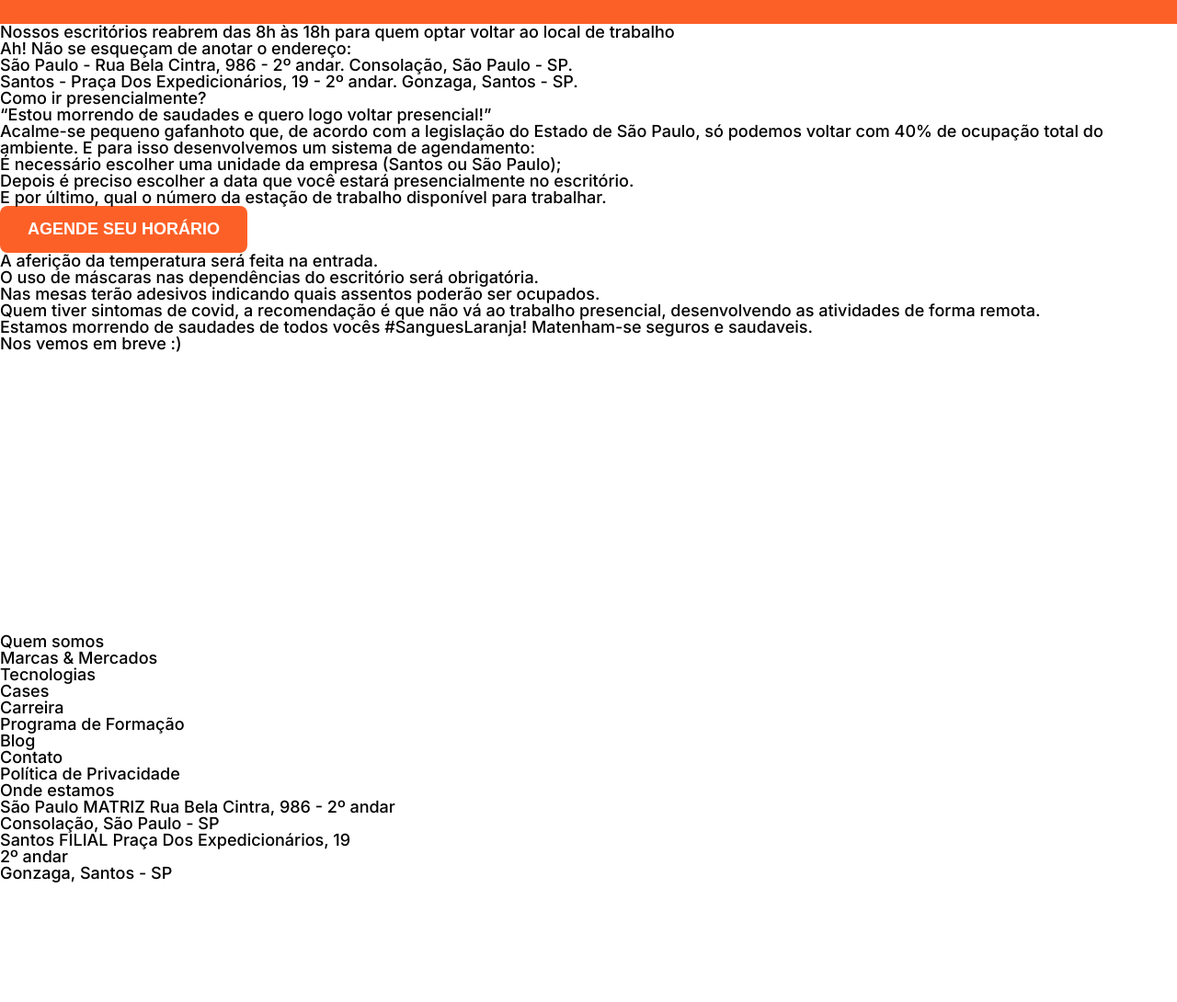
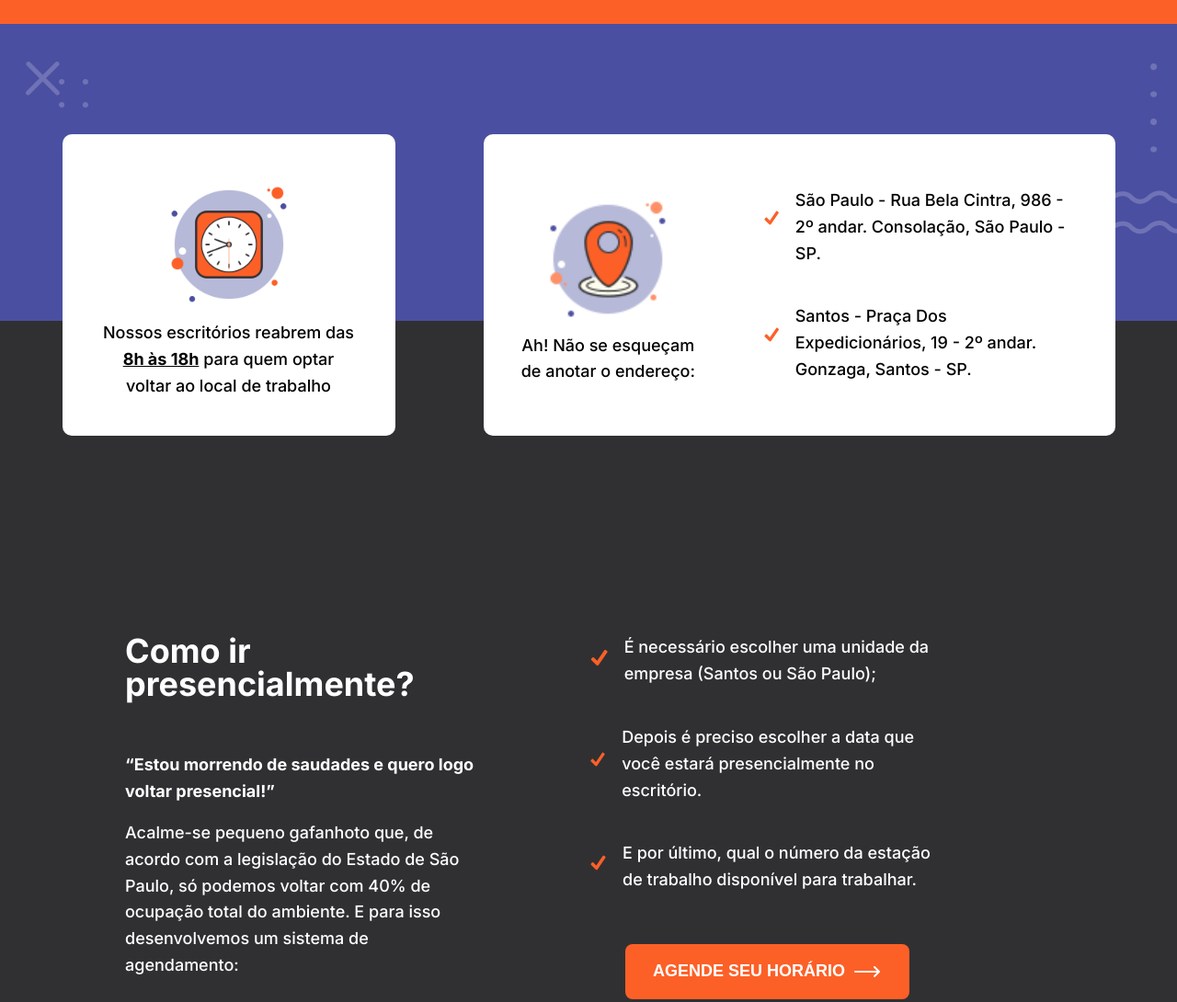
Before and after one commit to gabrielasertori/FCamara-landing-page, a plain HTML site: page src/index.html in a window 1280 px wide. Shown: the part 1960-3050 px from the top of the page at 92% size. Before the commit the page ends 2920 px from the top, so only its background shows below. Drawn offline with Linux system fonts and the light colour scheme.

Commit message:
time-location and schedule done

```diff
--- a/src/index.html
+++ b/src/index.html
@@ -53,18 +53,22 @@
 	<section class="time-location">
 		<div class="card-time">
 			<div class="fig-time"></div>
-			<p class="text-time">Nossos escritórios reabrem das 8h às 18h para quem optar voltar ao local de trabalho</p>
+			<p class="text-time">Nossos escritórios reabrem das <span style="font-weight: 700"><u>8h às 18h</u></span> para quem optar voltar ao local de trabalho</p>
 		</div>
 		<div class="card-location">
-			<div class="car-location-wrapper">
+			<div class="card-location-wrapper">
 				<div class="fig-location"></div>
 				<p class="text-location">Ah! Não se esqueçam de anotar o endereço:</p>
 			</div>
-			<div class="car-location-wrapper">
+			<div class="card-location-wrapper">
+				<div class="card-location-content">
 					<div class="icon-location"></div>
-				<p class="text-location">São Paulo - Rua Bela Cintra, 986 - 2º andar. Consolação, São Paulo - SP.</p>
+					<span class="text-location">São Paulo - Rua Bela Cintra, 986 - 2º andar. Consolação, São Paulo - SP.</span>
+				</div>
+				<div class="card-location-content">
 					<div class="icon-location"></div>
-				<p class="text-location">Santos - Praça Dos Expedicionários, 19 - 2º andar. Gonzaga, Santos - SP.</p>
+					<span class="text-location">Santos - Praça Dos Expedicionários, 19 - 2º andar. Gonzaga, Santos - SP.</span>
+				</div>
 			</div>
 		</div>
 	</section>
@@ -76,14 +80,21 @@
 		</div>
 		<div class="schedule-info">
 			<ul class="schedule-info-list">
+				<div class="schedule-info-content">
 					<div class="icon-location"></div>
 					<li class="schedule-info-list-item">É necessário escolher uma unidade da empresa (Santos ou São Paulo);</li>
+				</div>
+				<div class="schedule-info-content">
 					<div class="icon-location"></div>
 					<li class="schedule-info-list-item">Depois é preciso escolher a data que você estará presencialmente no escritório.</li>
+				</div>
+				<div class="schedule-info-content">
 					<div class="icon-location"></div>
 					<li class="schedule-info-list-item">E por último, qual o número da estação de trabalho disponível para trabalhar.</li>
+				</div>
+				<button href="" class="form"><span>Agende seu horário</span><div class="button-arrow"></div></button>
 			</ul>
-			<button class="form">Agende seu horário</button>
+
 		</div>
 		<div class="fig-schedule"></div>
 	</section>
--- a/src/style/body.css
+++ b/src/style/body.css
@@ -1,3 +1,4 @@
+/*------Section 01------*/
 .info-text {
 	background-color: #F0F0F7;
 	padding: 136px;
@@ -10,6 +11,7 @@
 	width: 70%;
 }
 
+/*------Section 02------*/
 .stay-home {
 	background-color: #FC6027;
 	color: #fff;
@@ -42,3 +44,150 @@
 	line-height: 160%;
 	width: 80%;
 }
+
+/*------Section 03------*/
+.time-location {
+	background-image: url("../../img/bg-time-location.png");
+	background-size: cover;
+	background-repeat: no-repeat;
+	display: flex;
+	justify-content: center;
+	padding: 120px 0;
+}
+
+.card-time {
+	background-color: #fff;
+	border-radius: 10px;
+	display: flex;
+	flex-direction: column;
+	align-items: center;
+	justify-content: space-between;
+	margin-right: 96px;
+	padding: 40px;
+	text-align: center;
+	width: 362px;
+	height: 328px;
+}
+
+.fig-time {
+	background-image: url("../../icons/Clock-50-100-200px/icons8-clock-200.png");
+	background-repeat: no-repeat;
+	background-size: contain;
+	width: 160px;
+	height: 160px;
+}
+
+.text-time {
+	line-height: 160%;
+}
+
+.card-location {
+	background-color: #fff;
+	border-radius: 10px;
+	display: flex;
+	justify-content: center;
+	align-items: center;
+	padding: 40px;
+	text-align: center;
+	width: 687px;
+	height: 328px;
+}
+
+.fig-location {
+	background-image: url("../../icons/Place-Marker-50-100px/icons8-place-marker-100.png");
+	background-repeat: no-repeat;
+	background-size: contain;
+	width: 160px;
+	height: 160px;
+}
+
+.card-location-wrapper {
+	display: flex;
+	flex-direction: column;
+	align-items: center;
+	margin-right: 72px;
+}
+
+.card-location-wrapper:last-child {
+	text-align: left;
+	margin-right: 0;
+}
+
+.card-location-content {
+	display: flex;
+	align-items: center;
+}
+
+.icon-location {
+	background-image: url("../../icons/icons8-checkmark.svg");
+	background-size: contain;
+	background-repeat: no-repeat;
+	margin-right: 16px;
+	width: 40px;
+	height: 40px;
+}
+
+.card-location-content:first-child {
+	margin-bottom: 40px;
+}
+
+.text-location {
+	line-height: 160%;
+}
+
+/*------Section 04------*/
+.schedule {
+	background-color: #303033;
+	display: flex;
+	justify-content: center;
+	padding: 96px 0 120px 0;
+}
+
+.schedule-info {
+	width: 30vw;
+}
+
+.schedule-title {
+	color: #fff;
+	font-size: 36px;
+	font-weight: 700;
+	margin-bottom: 56px;
+}
+
+.schedule-text {
+	color: #fff;
+	line-height: 160%;
+}
+
+.schedule-text:nth-child(2) {
+	font-weight: 700;
+	margin-bottom: 16px;
+}
+
+.schedule-info {
+	color: #fff;
+	margin-right: 120px;
+}
+
+.schedule-info:last-child {
+	margin-right: 0;
+}
+.schedule-info-content {
+	display: flex;
+	align-items: center;
+}
+
+.schedule-info-list-item {
+	line-height: 160%;
+	margin-bottom: 40px;
+}
+
+.schedule-info-content > .icon-location {
+	transform: translateY(-15px);
+}
+
+ul > .form {
+	transform: translate(40px, 15px);
+}
+
+/*------Section 05------*/
--- a/src/style/header.css
+++ b/src/style/header.css
@@ -36,12 +36,19 @@ h1 {
 	border-radius: 8px;
 	border: none;
 	color: #fff;
+	cursor: pointer;
 	display: flex;
 	align-items: center;
 	font-size: 18px;
 	font-weight: 700;
 	padding: 15px 30px;
 	text-transform: uppercase;
+	transition: all 0.3s ease-in-out;
+}
+
+.form:hover {
+	background-color: #E03C00;
+	transition: all 0.3s ease-in-out;
 }
 
 .button-arrow {
--- a/src/style/menu.css
+++ b/src/style/menu.css
@@ -34,11 +34,12 @@ body {
 	font-weight: 700;
 	text-transform: lowercase;
 	margin-right: 5rem;
+	transition: all 0.2s ease-in-out;
 }
 
 .header-nav-list-item:hover {
 	color: #FC6027;
-	transition: all 0.2s;
+	transition: all 0.2s ease-in-out;
 }
 
 .header-nav-list-item:last-child {
```
Also changed, not shown: icons/Place-Marker-50-100px/icons8-place-marker-100.png (renamed from icons/Place Marker-50-100px/icons8-place-marker-100.png), icons/Place-Marker-50-100px/icons8-place-marker-50.png (renamed from icons/Place Marker-50-100px/icons8-place-marker-50.png), icons/icons8-checkmark.svg (added). Lines whose indentation alone changed are shown as unchanged.
